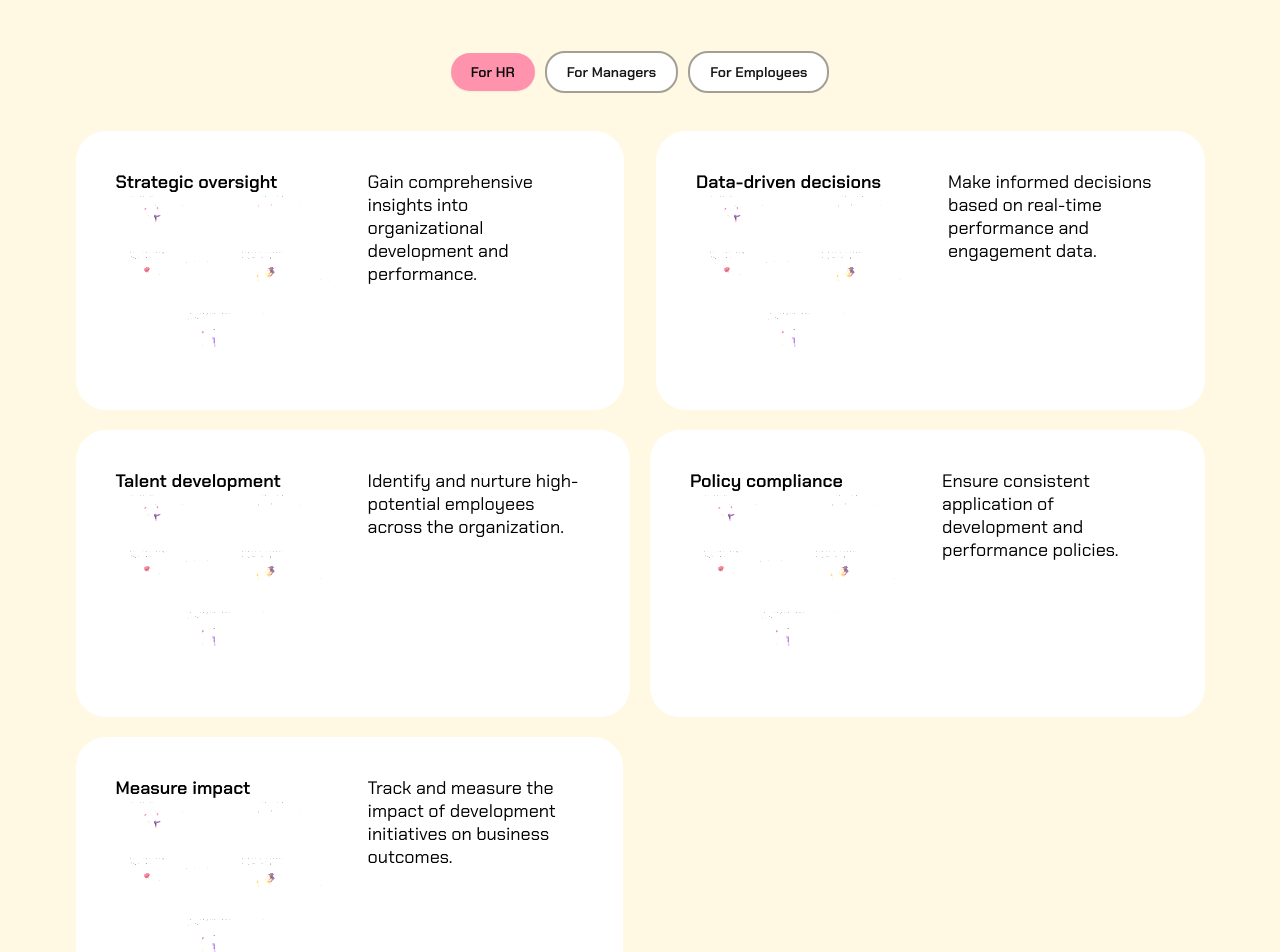
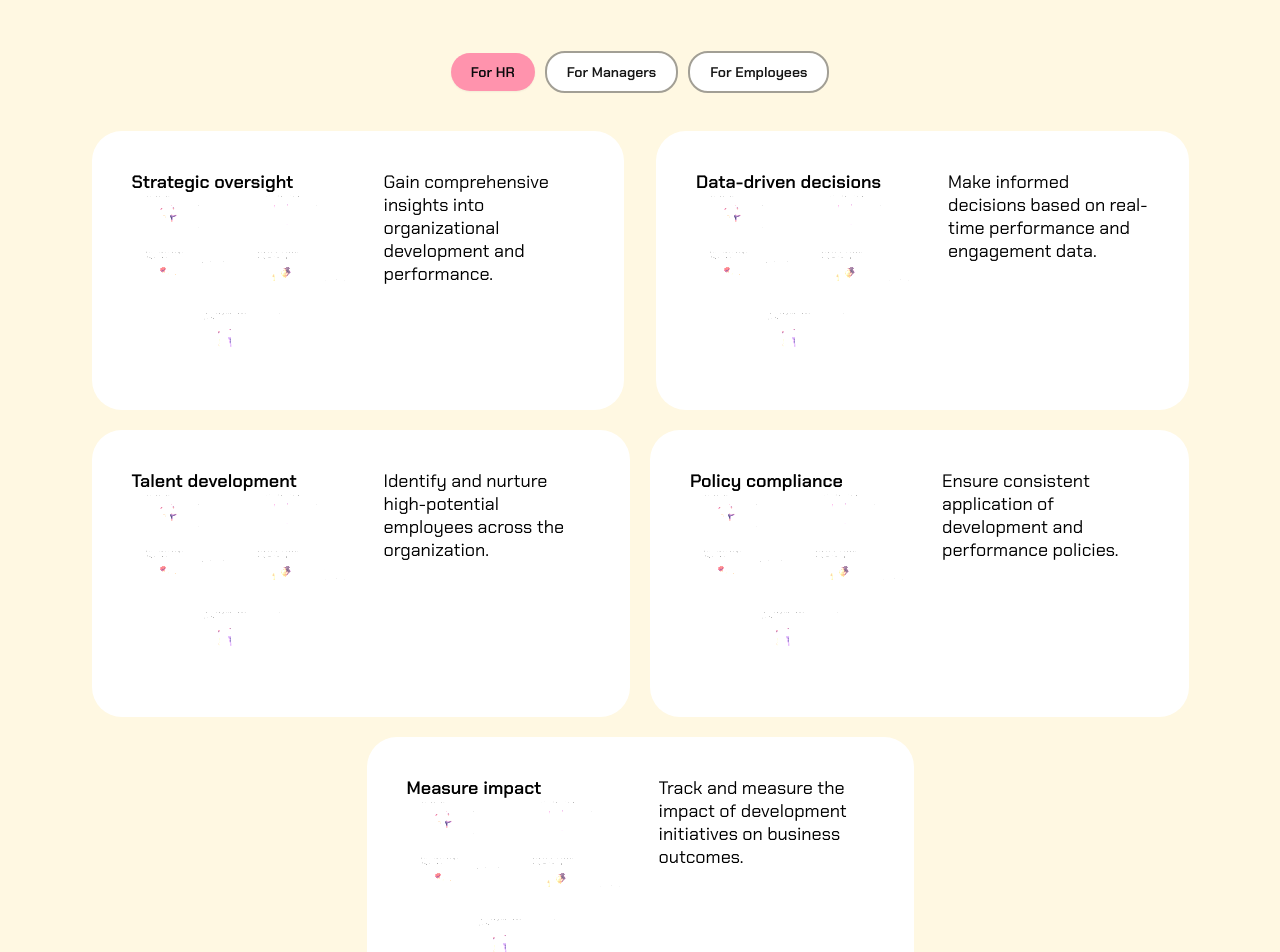
Before and after one commit to adamhjort/sprowweb, a React (Vite) app: page / in a window 1280 px wide. Shown: the part 2760-3712 px from the top of the page. Built offline with nearby package versions, Linux system fonts and the light colour scheme.

Commit message:
Center index content and improve responsiveness
Updated the index page layout to ensure that all content is centered. Enhanced responsiveness for mobile devices to provide a better user experience on various screen sizes.
[skip gpt_engineer]

```diff
--- a/src/components/how-it-works/CarouselSlide.tsx
+++ b/src/components/how-it-works/CarouselSlide.tsx
@@ -11,20 +11,20 @@ interface CarouselSlideProps {
 
 export const CarouselSlide = ({ title, items }: CarouselSlideProps) => {
   return (
-    <div className="w-full max-w-[1129px] mx-auto">
+    <div className="w-full max-w-[1129px] mx-auto px-4">
       <div className="flex flex-col gap-5">
         {/* First Row */}
-        <div className="flex flex-row items-center gap-8">
+        <div className="flex flex-col md:flex-row items-center gap-8">
           {items.slice(0, 2).map((item, index) => (
             <div
               key={index}
-              className="flex-1 flex flex-row items-start p-10 gap-5 bg-white rounded-[30px] min-h-[279px]"
+              className="w-full md:w-[547px] flex flex-col md:flex-row items-start p-5 md:p-10 gap-5 bg-white rounded-[30px] min-h-[279px]"
             >
-              <div className="flex flex-col items-start gap-0 w-[232px]">
+              <div className="flex flex-col items-start gap-0 w-full md:w-[232px]">
                 <h4 className="text-[18px] leading-[23px] font-semibold mb-0 font-['Chakra_Petch'] text-black">
                   {item.title}
                 </h4>
-                <div className="w-[232px] h-[153px] mt-0">
+                <div className="w-full md:w-[232px] h-[153px] mt-0">
                   <img
                     src={item.image}
                     alt=""
@@ -40,17 +40,17 @@ export const CarouselSlide = ({ title, items }: CarouselSlideProps) => {
         </div>
 
         {/* Second Row */}
-        <div className="flex flex-row items-center gap-5">
+        <div className="flex flex-col md:flex-row items-center gap-5">
           {items.slice(2, 4).map((item, index) => (
             <div
               key={index}
-              className="flex-1 flex flex-row items-start p-10 gap-5 bg-white rounded-[30px] min-h-[287px]"
+              className="w-full md:w-[547px] flex flex-col md:flex-row items-start p-5 md:p-10 gap-5 bg-white rounded-[30px] min-h-[287px]"
             >
-              <div className="flex flex-col items-start gap-0 w-[232px]">
+              <div className="flex flex-col items-start gap-0 w-full md:w-[232px]">
                 <h4 className="text-[18px] leading-[23px] font-semibold mb-0 font-['Chakra_Petch'] text-black">
                   {item.title}
                 </h4>
-                <div className="w-[232px] h-[153px] mt-0">
+                <div className="w-full md:w-[232px] h-[153px] mt-0">
                   <img
                     src={item.image}
                     alt=""
@@ -67,15 +67,15 @@ export const CarouselSlide = ({ title, items }: CarouselSlideProps) => {
 
         {/* Last Item (if exists) */}
         {items[4] && (
-          <div className="flex flex-row items-center">
+          <div className="flex flex-row items-center justify-center w-full">
             <div
-              className="w-[547px] flex flex-row items-start p-10 gap-5 bg-white rounded-[30px] min-h-[287px]"
+              className="w-full md:w-[547px] flex flex-col md:flex-row items-start p-5 md:p-10 gap-5 bg-white rounded-[30px] min-h-[287px]"
             >
-              <div className="flex flex-col items-start gap-0 w-[232px]">
+              <div className="flex flex-col items-start gap-0 w-full md:w-[232px]">
                 <h4 className="text-[18px] leading-[23px] font-semibold mb-0 font-['Chakra_Petch'] text-black">
                   {items[4].title}
                 </h4>
-                <div className="w-[232px] h-[153px] mt-0">
+                <div className="w-full md:w-[232px] h-[153px] mt-0">
                   <img
                     src={items[4].image}
                     alt=""
```
